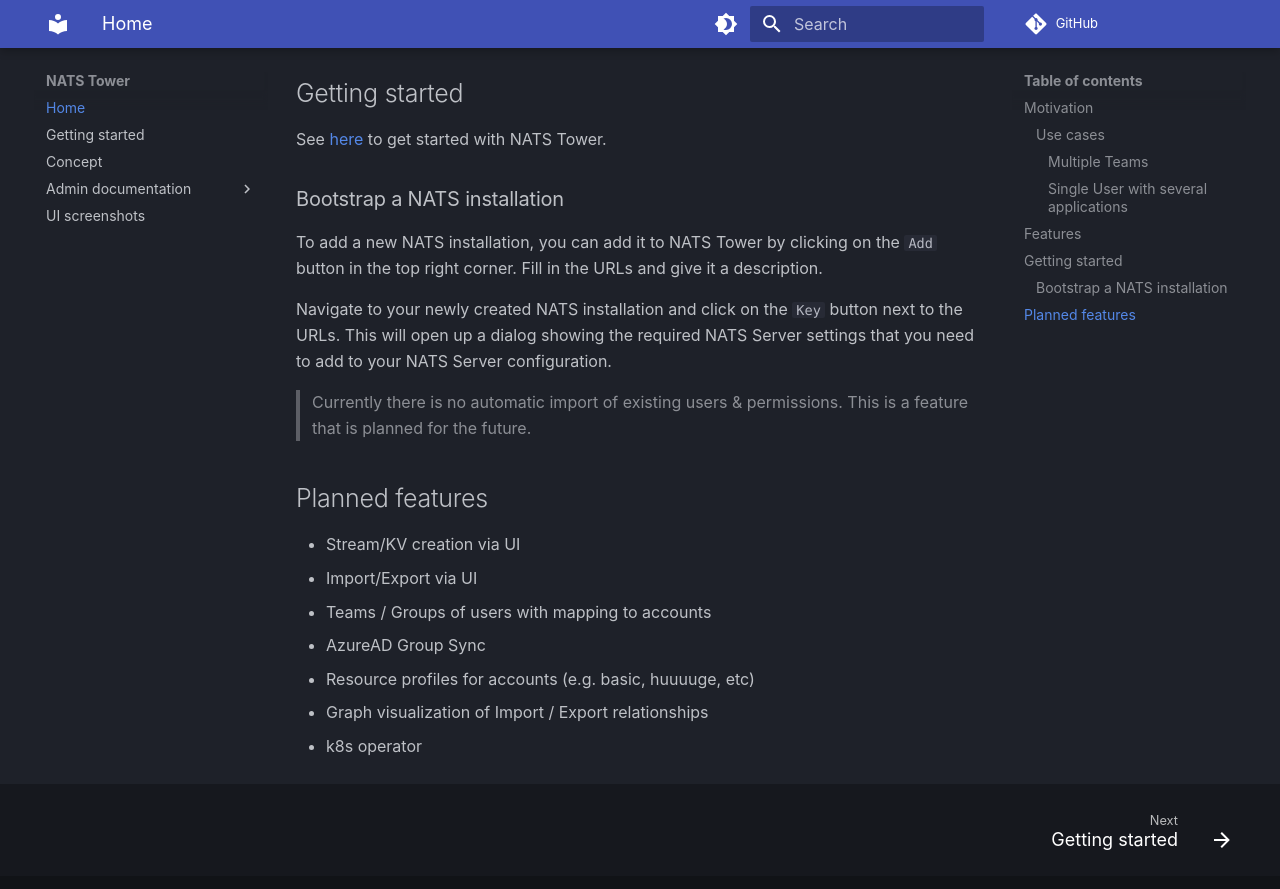
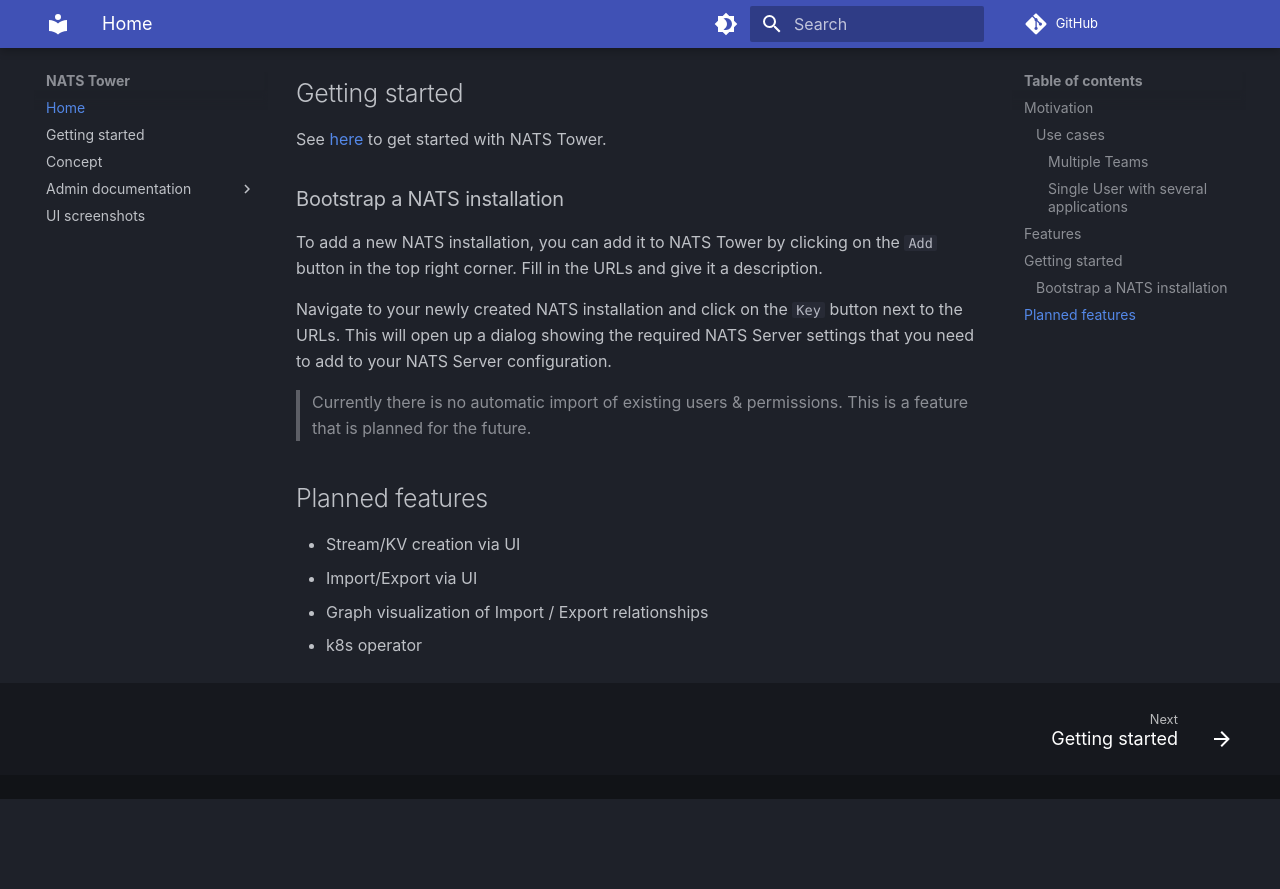
Before and after one commit to nats-tower/nats-tower, an MkDocs documentation site: the page built from docs/index.md, in a window 1280 px wide and 900 px high, scrolled down 1431 px. Shown: the top 889 px of the window. Built offline with MkDocs 1.6.1 and Material for MkDocs 9.7.7, drawn with Linux system fonts in a browser that asks for light colours; comment, search, counter and statistics services are not loaded; after the commit the page ends 2230 px from its top, so only the background shows below that.

Commit message:
update doc

```diff
--- a/docs/index.md
+++ b/docs/index.md
@@ -56,8 +56,5 @@
 
 - Stream/KV creation via UI
 - Import/Export via UI
-- Teams / Groups of users with mapping to accounts
-- AzureAD Group Sync
-- Resource profiles for accounts (e.g. basic, huuuuge, etc)
 - Graph visualization of Import / Export relationships
 - k8s operator
```
